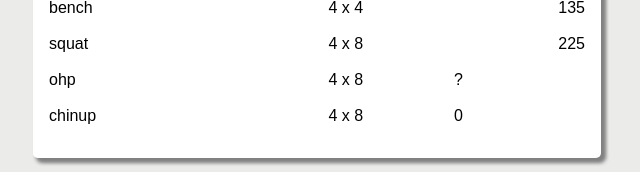
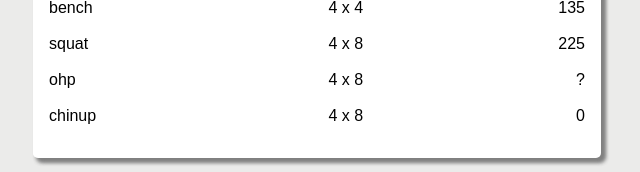
Before and after one commit to rcyork/workout, a React (Create React App) app: page / in a window 1280 px wide. Shown: the part 366-538 px from the top of the page, without its empty margins (323-963 px from the left). Built offline with nearby package versions, Linux system fonts and the light colour scheme.

Commit message:
add ability to save workouts to the log

```diff
--- a/src/App.js
+++ b/src/App.js
@@ -16,7 +16,7 @@
 
 class App extends React.Component {
   state = {
-    nextWorkout: WORKOUTS.find(workout => workout.id === "wad1").exercises,
+    nextWorkout: WORKOUTS.find(workout => workout.id === "wad1"),
     firstVisit: false,
     workingWeights: [
       { name: "deadlift", weight: 0 },
@@ -234,6 +234,14 @@
     ]
   };
 
+  logWorkout = workout => {
+    this.setState(prevState => {
+      return {
+        log: [{ ...workout }, ...prevState.log]
+      };
+    });
+  };
+
   render() {
     const modifier = getIsCollectingData(this.state.workingWeights)
       ? "isCollectingData"
@@ -260,11 +268,12 @@
                 path="/active-workout"
                 render={() => (
                   <ActiveWorkout
-                    exercises={this.state.nextWorkout}
+                    workout={this.state.nextWorkout}
                     modifier={modifier}
                     weights={this.state.workingWeights}
                     increment={this.increment}
                     decrement={this.decrement}
+                    logWorkout={this.logWorkout}
                   />
                 )}
               />
--- a/src/components/ActiveWorkout/ActiveWorkout.js
+++ b/src/components/ActiveWorkout/ActiveWorkout.js
@@ -7,24 +7,25 @@
 
 export const ActiveWorkout = ({
   modifier,
-  exercises,
+  workout,
   weights,
   increment,
   decrement,
-  isCollectingData
+  isCollectingData,
+  logWorkout
 }) => {
   return (
     <div className="activeWorkout">
       <Button text="cancel" destination="/" type="cancel" />
       <Workout
         modifier={modifier}
-        exercises={exercises}
+        workout={workout}
         weights={weights}
         increment={increment}
         decrement={decrement}
         isCollectingData={isCollectingData}
+        logWorkout={logWorkout}
       />
-      <Button text="complete workout" destination="/" type="confirm" />
     </div>
   );
 };
--- a/src/components/Button/Button.js
+++ b/src/components/Button/Button.js
@@ -4,9 +4,13 @@
 
 import "./Button.css";
 
-export const Button = ({ text, destination, type }) => {
+export const Button = ({ text, destination, type, logWorkout }) => {
   return (
-    <Link to={`${destination}`} className={`button ${type}`}>
+    <Link
+      to={`${destination}`}
+      className={`button ${type}`}
+      onClick={logWorkout}
+    >
       {text}
     </Link>
   );
--- a/src/components/Home/Welcome/Welcome.js
+++ b/src/components/Home/Welcome/Welcome.js
@@ -7,7 +7,7 @@
 import "./Welcome.css";
 
 export const Welcome = ({ weights, firstVisit }) => {
-  const exercises = WORKOUTS.find(workout => workout.id === "wad1").exercises;
+  const workout = WORKOUTS.find(workout => workout.id === "wad1");
 
   return (
     <div className={`${firstVisit ? "firstVisit" : ""} welcome`}>
@@ -26,7 +26,7 @@
           </li>
         </ul>
       </div>
-      <Snapshot exercises={exercises} weights={weights} title="next workout" />
+      <Snapshot workout={workout} weights={weights} title="next workout" />
       <Button
         text="start first workout"
         destination="/active-workout"
--- a/src/components/Log/Log.js
+++ b/src/components/Log/Log.js
@@ -10,7 +10,7 @@
     <div className="log">
       <Button text="back" type="cancel" destination="/" />
       {log.map(item => {
-        const exercises = item.exercises;
+        const workout = item;
         const weights = item.exercises.map(exercise => {
           return { name: exercise.name, weight: exercise.weight };
         });
@@ -18,7 +18,7 @@
         return (
           <Snapshot
             title="test"
-            exercises={exercises}
+            workout={workout}
             weights={weights}
             key={item.key}
           />
--- a/src/components/Snapshot/Snapshot.js
+++ b/src/components/Snapshot/Snapshot.js
@@ -4,11 +4,11 @@
 
 import "./Snapshot.css";
 
-export const Snapshot = ({ exercises, weights, title }) => {
+export const Snapshot = ({ workout, weights, title }) => {
   return (
     <div className="snapshot">
       <h2 className="snapshot__title">{title}</h2>
-      <Workout exercises={exercises} modifier="snapshot" weights={weights} />
+      <Workout workout={workout} modifier="snapshot" weights={weights} />
     </div>
   );
 };
--- a/src/components/Workout/Workout.js
+++ b/src/components/Workout/Workout.js
@@ -1,4 +1,6 @@
 import React from "react";
+
+import { Button } from "../Button/Button";
 
 import "./Workout.css";
 
@@ -46,25 +48,11 @@
     });
   };
 
-  componentDidMount() {
-    const { weights } = this.props;
+  render() {
+    const { workout, weights, modifier, logWorkout } = this.props;
 
-    this.setState(prevState => {
-      return {
-        thisWorkoutsWeights: prevState.thisWorkoutsWeights.map(item => {
-          return {
-            ...item,
-            weight: weights.find(entry => entry.name === item.name).weight
-          };
-        })
-      };
-    });
-  }
-
-  render() {
-    const { exercises, weights, modifier } = this.props;
     const { increment, decrement } = this;
-    const formattedWorkout = exercises.map(exercise => {
+    const formattedWorkout = workout.exercises.map(exercise => {
       const weight = weights.find(item => item.name === exercise.name).weight;
       return { ...exercise, weight };
     });
@@ -110,10 +98,12 @@
                     </td>
                     <td
                       className={
-                        weights.find(item => item.name === exercise.name)
-                          .weight === null ||
-                        weights.find(item => item.name === exercise.name)
-                          .weight === 0
+                        (weights.find(item => item.name === exercise.name)
+                          .weight === null &&
+                          modifier === "isCollectingData") ||
+                        (weights.find(item => item.name === exercise.name)
+                          .weight === 0 &&
+                          modifier === "isCollectingData")
                           ? "inputtingWeight"
                           : ""
                       }
@@ -179,6 +169,30 @@
             </tbody>
           </table>
         </div>
+        {modifier === "snapshot" ? null : (
+          <Button
+            text="complete workout"
+            destination="/"
+            type="confirm"
+            logWorkout={() => {
+              logWorkout({
+                id: workout.id,
+                key: new Date(),
+                exercises: workout.exercises.map(item => {
+                  return {
+                    ...item,
+                    weight: weights.find(entry => entry.name === item.name)
+                      .weight
+                      ? weights.find(entry => entry.name === item.name).weight
+                      : this.state.thisWorkoutsWeights.find(
+                          entry => entry.name === item.name
+                        ).weight
+                  };
+                })
+              });
+            }}
+          />
+        )}
       </div>
     );
   }
```
